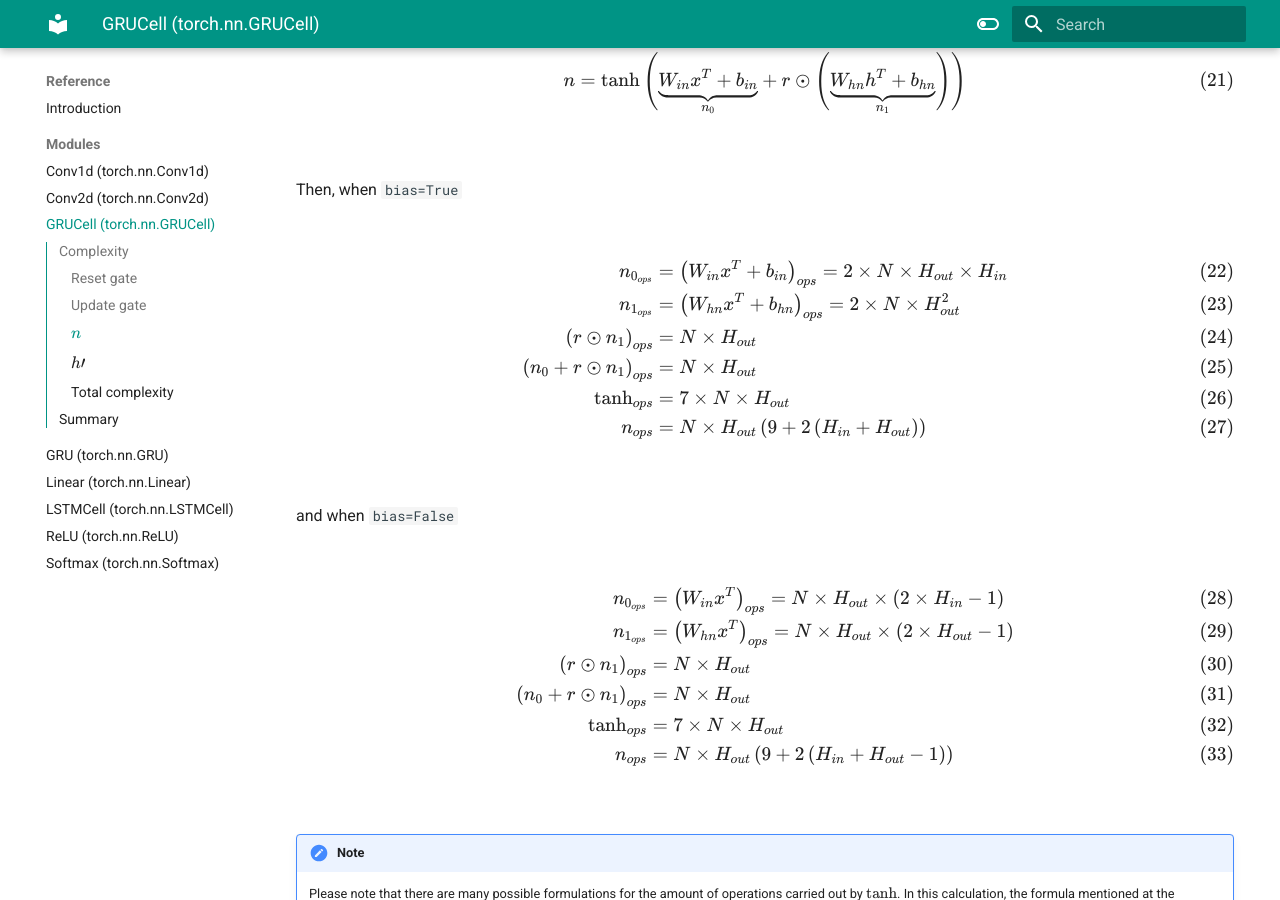
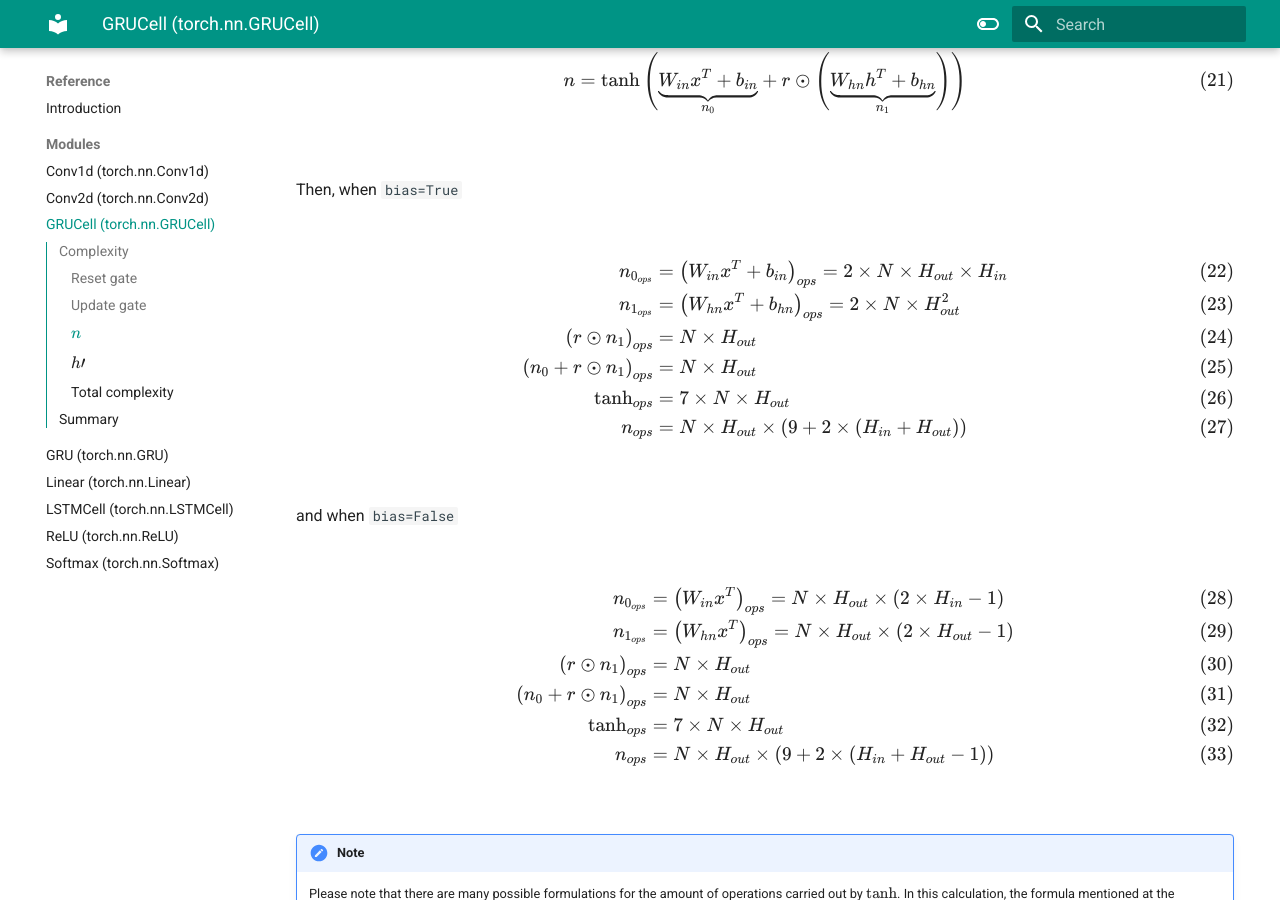
Before and after one commit to eagomez2/moduleprofiler, an MkDocs documentation site: the page built from docs/modules/grucell.md, in a window 1280 px wide and 900 px high, scrolled down 3698 px. Built offline with MkDocs 1.6.1 and Material for MkDocs 9.7.7, drawn with Linux system fonts in a browser that asks for light colours; some of the changed text lies outside the part shown.

```diff
--- a/docs/modules/grucell.md
+++ b/docs/modules/grucell.md
@@ -68,7 +68,7 @@
     r_{1_{ops}} &=\left(W_{hr}x^T+b_{hr}\right)_{ops} = 2\times N\times H_{out}^2 \\
     \left(r_0+r_1\right)_{ops} &= N\times H_{out} \\
     \sigma_{ops} &= 3\times N\times H_{out} \\
-    r_{ops} &= 2\times N\times H_{out}\left(2+H_{in}+ H_{out}\right)
+    r_{ops} &= 2\times N\times H_{out}\times\left(2+H_{in}+ H_{out}\right)
 \end{align}
 $$
 
@@ -136,7 +136,7 @@
 \left(r\odot n_1\right)_{ops} &= N\times H_{out} \\
 \left(n_0+r\odot n_1\right)_{ops} &= N\times H_{out} \\
 \text{tanh}_{ops} &= 7\times N\times H_{out} \\
-n_{ops} &= N\times H_{out}\left(9+2\left(H_{in}+H_{out}\right)\right)
+n_{ops} &= N\times H_{out}\times\left(9+2\times\left(H_{in}+H_{out}\right)\right)
 \end{align}
 $$
 
@@ -149,7 +149,7 @@
 \left(r\odot n_1\right)_{ops} &= N\times H_{out} \\
 \left(n_0+r\odot n_1\right)_{ops} &= N\times H_{out} \\
 \text{tanh}_{ops} &= 7\times N\times H_{out} \\
-n_{ops} &= N\times H_{out}\left(9+2\left(H_{in}+H_{out}-1\right)\right)
+n_{ops} &= N\times H_{out}\times\left(9+2\times\left(H_{in}+H_{out}-1\right)\right)
 \end{align}
 $$
 
@@ -190,7 +190,7 @@
     \nonumber \\
     &\quad + \underbrace{4\times N\times H_{out}}_{h\prime_{ops}}
     \nonumber \\
-    \text{GRUCell}_{ops}&= 6\times N \times H_{out} \left(H_{in}+H_{out}+3.5\right)
+    \text{GRUCell}_{ops}&= 6\times N \times H_{out}\times\left(H_{in}+H_{out}+3.5\right)
 \end{align}
 $$
 
@@ -203,7 +203,7 @@
     \nonumber \\
     &\quad + \underbrace{4\times N\times H_{out}}_{h\prime_{ops}}
     \nonumber \\
-    \text{GRUCell}_{ops}&= 6\times N \times H_{out} \left(H_{in}+H_{out}+2.5\right)
+    \text{GRUCell}_{ops}&= 6\times N \times H_{out}\times\left(H_{in}+H_{out}+2.5\right)
 \end{align}
 $$
 
@@ -212,10 +212,10 @@
 
 !!! success ""
     === "If `bias=True`"
-        $\text{GRUCell}_{ops} = 6\times N \times H_{out} \left(H_{in}+H_{out}+3.5\right)$
+        $\text{GRUCell}_{ops} = 6\times N \times H_{out}\times\left(H_{in}+H_{out}+3.5\right)$
 
     === "If `bias=False`"
-        $\text{GRUCell}_{ops} = 6\times N \times H_{out} \left(H_{in}+H_{out}+2.5\right)$
+        $\text{GRUCell}_{ops} = 6\times N \times H_{out}\times\left(H_{in}+H_{out}+2.5\right)$
 
 Where
 
```
Also changed, not shown: docs/modules/softmax.md (+1 -1 lines), 1 other file.
